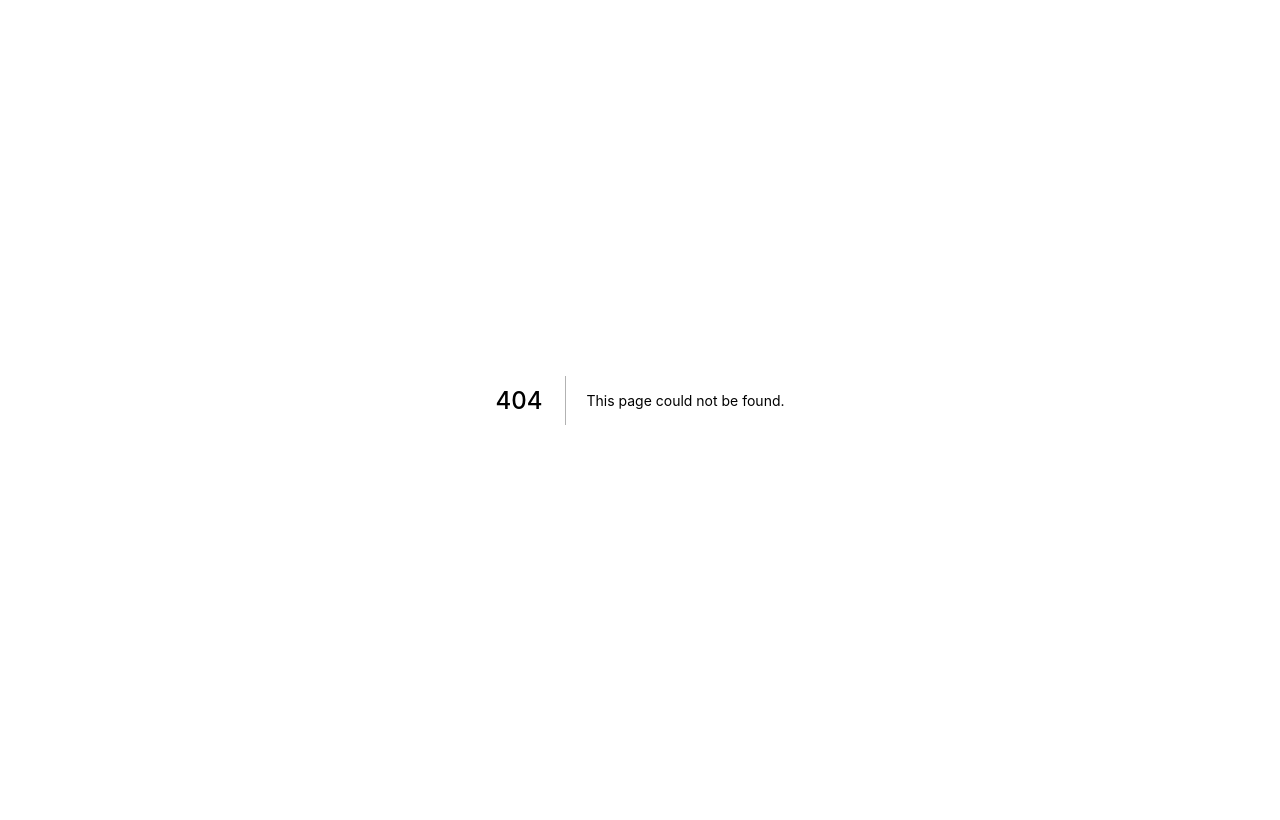
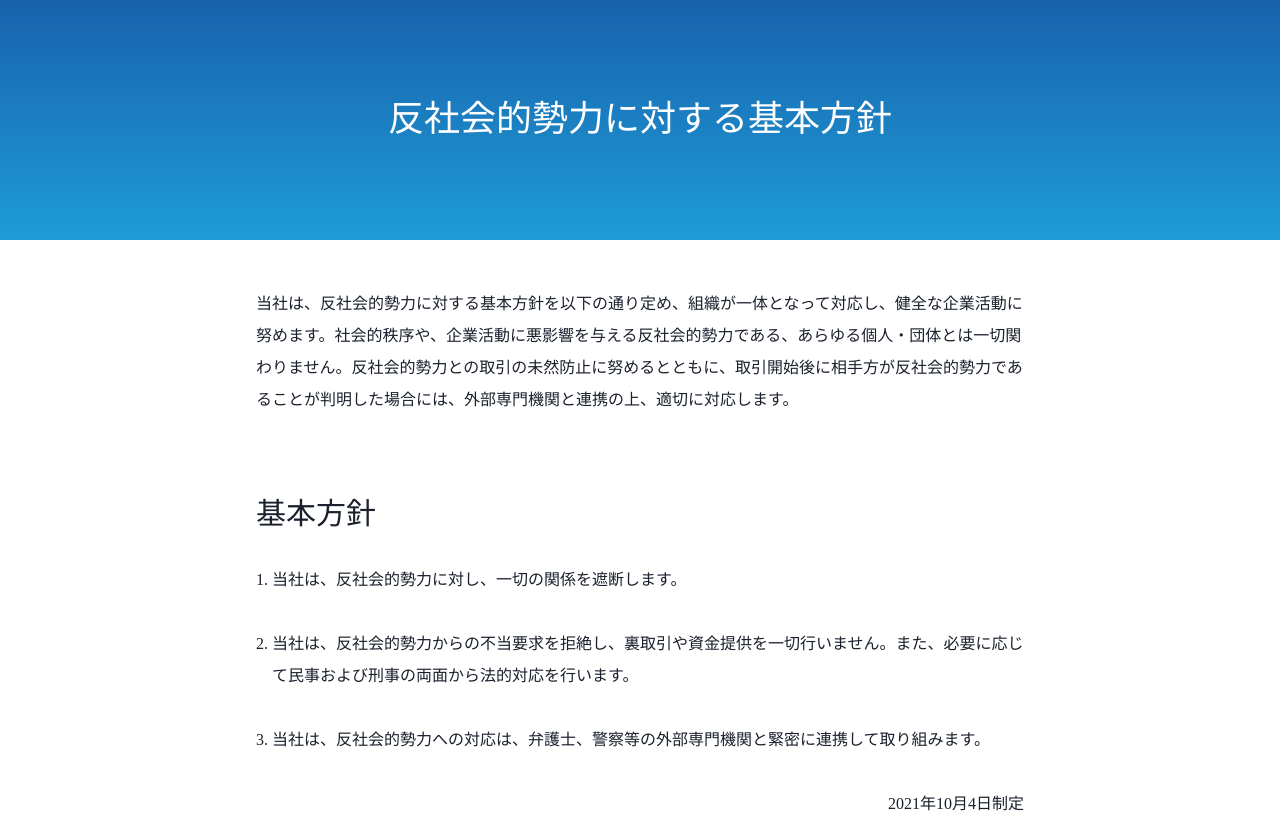
Before and after one commit to zrek-io/corporate-site-2, a Next.js app: page /antisocial in a window 1280 px wide. Before the commit this address had no page. Built offline with nearby package versions, Linux system fonts and the light colour scheme.

Commit message:
反社会的勢力に対する基本方針の追加

```diff
--- /dev/null
+++ b/pages/antisocial.js
@@ -0,0 +1,32 @@
+import { Box, Text, Heading, OrderedList, ListItem } from "@chakra-ui/layout";
+import { Hero } from "../src/components/organisations/Hero";
+
+export default function Antisocial() {
+  return (
+    <Box>
+      <Hero title="反社会的勢力に対する基本方針" />
+      <Box as="main" w="60%" mx="auto">
+        <Box mt={12} mb={20}>
+          <Text>当社は、反社会的勢力に対する基本方針を以下の通り定め、組織が一体となって対応し、健全な企業活動に努めます。社会的秩序や、企業活動に悪影響を与える反社会的勢力である、あらゆる個人・団体とは一切関わりません。反社会的勢力との取引の未然防止に努めるとともに、取引開始後に相手方が反社会的勢力であることが判明した場合には、外部専門機関と連携の上、適切に対応します。</Text>
+        </Box>
+        <Box>
+          <Heading as="h2" size="md">基本方針</Heading>
+          <OrderedList>
+            <ListItem my={8} fontSize="md">
+              <Text>当社は、反社会的勢力に対し、一切の関係を遮断します。</Text>
+            </ListItem>
+            <ListItem my={8} fontSize="md">
+              <Text>当社は、反社会的勢力からの不当要求を拒絶し、裏取引や資金提供を一切行いません。また、必要に応じて民事および刑事の両面から法的対応を行います。</Text>
+            </ListItem>
+            <ListItem my={8} fontSize="md">
+              <Text>当社は、反社会的勢力への対応は、弁護士、警察等の外部専門機関と緊密に連携して取り組みます。</Text>
+            </ListItem>
+          </OrderedList>
+          <Box textAlign="right">
+            <Text>2021年10月4日制定</Text>
+          </Box>
+        </Box>
+      </Box>
+    </Box>
+  )
+}
```
